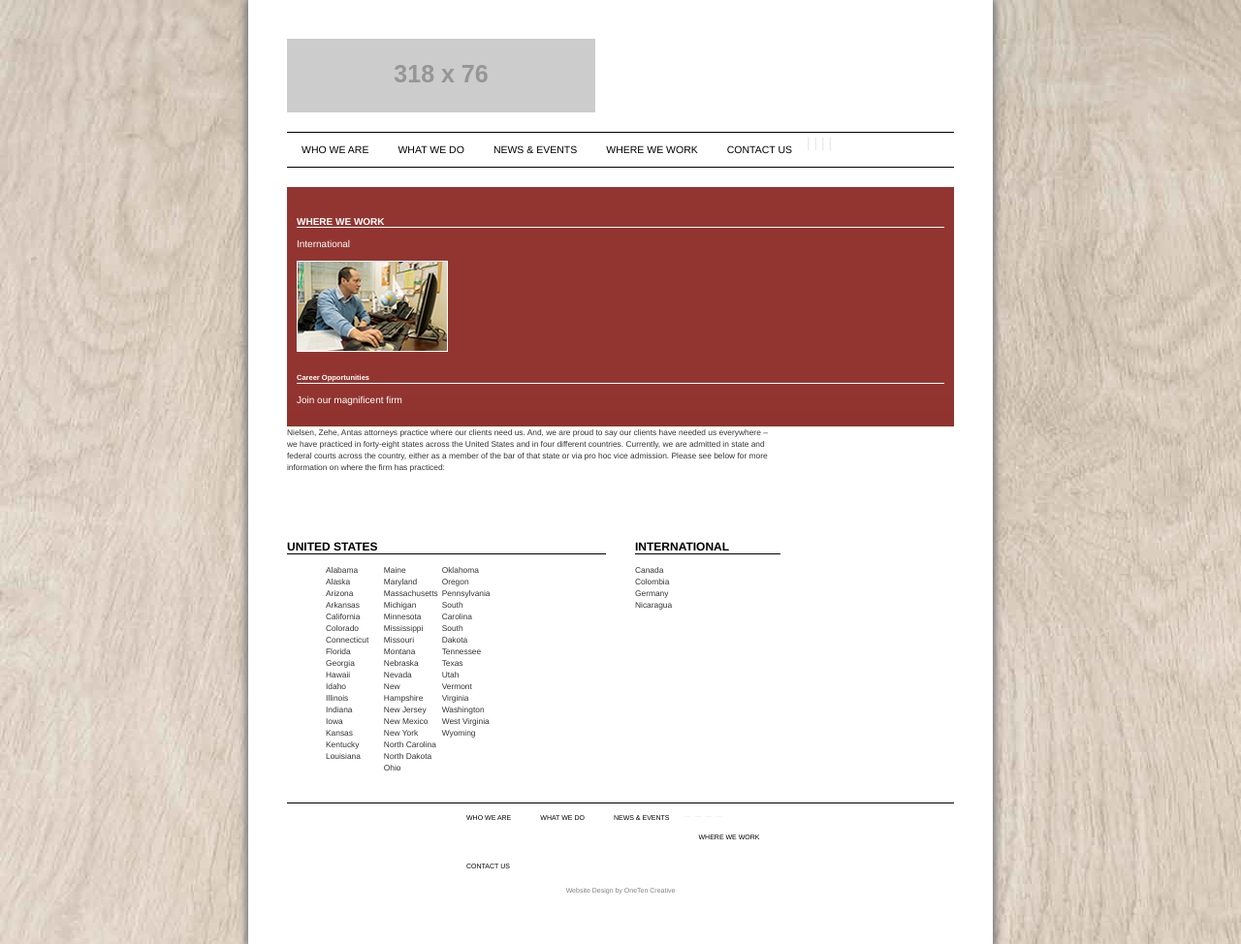
After one commit to allanlburns/flask_law_site, a Flask app: page /locations in a window 1280 px wide. The commit adds this page. Shown: the whole page at 97% size. Run offline with Flask 2, Linux system fonts and the light colour scheme; grey boxes labelled with a size stand in for pictures from a placeholder-image service; some libraries are stand-ins or nearby versions.

Commit message:
Routes, templates, and styles working for all templates. TODO: Contact form, database, clean up styling on locations.html.

```diff
--- a/app/routes.py
+++ b/app/routes.py
@@ -5,3 +5,19 @@ from flask import render_template, url_for, redirect
 @app.route('/index')
 def index():
     return render_template('index.html')
+
+@app.route('/about')
+def about():
+    return render_template('about.html')
+
+@app.route('/mission')
+def mission():
+    return render_template('mission.html')
+
+@app.route('/locations')
+def locations():
+    return render_template('locations.html')
+
+@app.route('/contact')
+def contact():
+    return render_template('contact.html')
--- a/app/static/css/main.css
+++ b/app/static/css/main.css
@@ -89,6 +89,8 @@ pre {
     font-size: 0.7em;
     font-family: arial, sans-serif;
     overflow-x: hidden;
+    border: none;
+    background-color: white;
 }
 
 aside section {
@@ -134,6 +136,7 @@ aside h6, aside p, aside strong {
 #contact-info {
     font-size: 0.75em;
     margin-left: 0;
+    /* margin-bottom: 250px; */
     padding-left: 0;
 }
 
@@ -183,6 +186,10 @@ ul li ul li {
 #home-sidebar ul li:last-child {
     color: maroon;
     text-decoration: underline;
+}
+
+#location-sidebar {
+
 }
 
 #location-description {
--- a/app/templates/base.html
+++ b/app/templates/base.html
@@ -22,24 +22,24 @@
         <header>
             <div class="row">
                 <div class="col-md-12">
-                    <a href="./index.html">
+                    <a class="nav-link" href="{{ url_for('index') }}">
                         <img class="home-img" src="https://placehold.it/318X76" alt="placeholder image">
                     </a>
                     <ul class="nav"id="header-nav">
                         <li class="nav-item">
-                            <a class="nav-link" href="./html/about.html">who we are</a>
+                            <a class="nav-link" href="{{ url_for('about') }}">who we are</a>
                         </li><span class="vert-bar">|</span>
                         <li class="nav-item">
-                            <a class="nav-link" href="./html/mission.html">what we do</a>
+                            <a class="nav-link" href="{{ url_for('mission') }}">what we do</a>
                         </li><span class="vert-bar">|</span>
                         <li class="nav-item">
-                            <a class="nav-link" href="./index.html">news & events</a>
+                            <a class="nav-link" href="{{ url_for('index') }}">news & events</a>
                         </li><span class="vert-bar">|</span>
                         <li class="nav-item">
-                            <a class="nav-link" href="./html/locations.html">where we work</a>
+                            <a class="nav-link" href="{{ url_for('locations') }}">where we work</a>
                         </li><span class="vert-bar">|</span>
                         <li class="nav-item">
-                            <a class="nav-link" href="./html/contact.html">contact us</a>
+                            <a class="nav-link" href="{{ url_for('contact') }}">contact us</a>
                         </li>
                     </ul>
 
@@ -57,23 +57,22 @@
                 <div class="col-md-12">
                     <ul class="nav"id="footer-nav">
                         <li class="nav-item">
-                            <a class="nav-link active" href="./html/about.html">who we are</a>
+                            <a class="nav-link active" href="{{ url_for('about') }}">who we are</a>
                         </li><span class="h-bar">—</span>
                         <li class="nav-item">
-                            <a class="nav-link" href="./html/mission.html">what we do</a>
+                            <a class="nav-link" href="{{ url_for('mission') }}">what we do</a>
                         </li><span class="h-bar">—</span>
                         <li class="nav-item">
-                            <a class="nav-link" href="./html/news.html">news & events</a>
+                            <a class="nav-link" href="{{ url_for('index') }}">news & events</a>
                         </li><span class="h-bar">—</span>
                         <li class="nav-item">
-                            <a class="nav-link" href="./html/locations.html">where we work</a>
+                            <a class="nav-link" href="{{ url_for('locations') }}">where we work</a>
                         </li><span class="h-bar">—</span>
-
                         <li class="nav-item">
-                            <a class="nav-link" href="./html/contact.html">contact us</a>
+                            <a class="nav-link" href="{{ url_for('contact') }}">contact us</a>
                         </li>
                     </ul>
-                    <p><a href="./index.html">  Website Design by OneTen Creative</a></p>
+                    <p><a href="{{ url_for('index') }}">  Website Design by OneTen Creative</a></p>
                 </div>
                 <!--ends footer col 12-->
             </div>
--- /dev/null
+++ b/app/templates/locations.html
@@ -0,0 +1,101 @@
+{% extends "base.html" %}
+
+{% block app_content %}
+<main>
+    <div class="row">
+        <div class="col-xl-3 col-md col-sm-12">
+            <aside>
+                <section class="red-sidebar">
+                    <h6>WHERE WE WORK</h6>
+                    <p><a href="United States"></a></p>
+                    <p>International
+                    </p>
+                    <img src="../static/images/content-navlink-career.jpg" alt="Picture of man working at computer">
+                    <p>
+                        <a href="#"><h6>Career Opportunities</h6></a>
+                        <a href="#"><p>Join our magnificent firm</p></a>
+                    </p>
+                </section>
+            </aside>
+        </div> <!-- ends col-md-3 for sidebar -->
+        <div class="col-xl-9 col-md-9 col-sm-12">
+                <p id="location-description">Nielsen, Zehe, Antas attorneys practice where our clients need us. And, we are proud to say our clients have needed us everywhere – we have practiced in forty-eight states across the United States and in four different countries. Currently, we are admitted in state and federal courts across the country, either as a member of the bar of that state or via pro hoc vice admission. Please see below for more information on where the firm has practiced:</p>
+            <div class="row" id="location-lists">
+                <div class="col-md-8">
+                    <h6>UNITED STATES</h6>
+                    <div class="row">
+                        <div class="col-xs-2">
+                            <ul>
+                                <li>Alabama</li>
+                                <li>Alaska</li>
+                                <li>Arizona</li>
+                                <li>Arkansas</li>
+                                <li>California</li>
+                                <li>Colorado</li>
+                                <li>Connecticut</li>
+                                <li>Florida</li>
+                                <li>Georgia</li>
+                                <li>Hawaii</li>
+                                <li>Idaho</li>
+                                <li>Illinois</li>
+                                <li>Indiana</li>
+                                <li>Iowa</li>
+                                <li>Kansas</li>
+                                <li>Kentucky</li>
+                                <li>Louisiana</li>
+                            </ul>
+                        </div> <!-- ends col-md-2 one -->
+                        <div class="col-xs-2">
+                            <ul>
+                                <li>Maine</li>
+                                <li>Maryland</li>
+                                <li>Massachusetts</li>
+                                <li>Michigan</li>
+                                <li>Minnesota</li>
+                                <li>Mississippi</li>
+                                <li>Missouri</li>
+                                <li>Montana</li>
+                                <li>Nebraska</li>
+                                <li>Nevada</li>
+                                <li>New Hampshire</li>
+                                <li>New Jersey</li>
+                                <li>New Mexico</li>
+                                <li>New York</li>
+                                <li>North Carolina</li>
+                                <li>North Dakota</li>
+                                <li>Ohio</li>
+                            </ul>
+                        </div> <!-- ends col-md-2 two -->
+                        <div class="col-xs-2">
+                            <ul>
+                                <li>Oklahoma</li>
+                                <li>Oregon</li>
+                                <li>Pennsylvania</li>
+                                <li>South Carolina</li>
+                                <li>South Dakota</li>
+                                <li>Tennessee</li>
+                                <li>Texas</li>
+                                <li>Utah</li>
+                                <li>Vermont</li>
+                                <li>Virginia</li>
+                                <li>Washington</li>
+                                <li>West Virginia</li>
+                                <li>Wyoming</li>
+                            </ul>
+                        </div> <!-- ends col-md-2 three -->
+                    </div> <!-- ends col-md-6 -->
+                </div>
+                <div class="col-lg-4 col-md-3 col-xs-3">
+                    <h6>INTERNATIONAL</h6>
+                    <ul class="countries">
+                        <li>Canada</li>
+                        <li>Colombia</li>
+                        <li>Germany</li>
+                        <li>Nicaragua</li>
+                    </ul>
+                </div> <!-- ends col-md-3 for internation locations -->
+            </div> <!-- ends locations lists row -->
+        </div> <!-- ends col-md-9 col -->
+    </div> <!-- ends main row -->
+</main>
+{% endblock %}
--- /dev/null
+++ b/config.py
@@ -0,0 +1,4 @@
+import os
+
+class Config(object):
+    SECRET_KEY = os.environ.get('SECRET_KEY') or 'you-will-never-guess'
```
Also changed, not shown: app/templates/about.html (added, +36 -0 lines), app/templates/contact.html (added, +57 -0 lines), app/templates/mission.html (added, +53 -0 lines).
